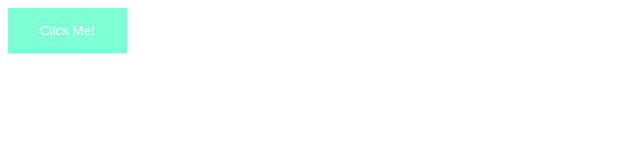
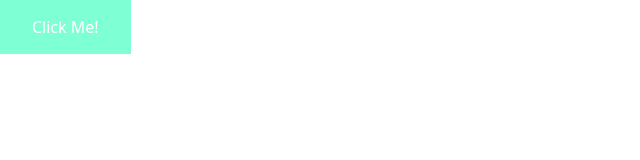
Before and after one commit to Mohak-Trivedi/hangmanGame, a React (Vite) app: page / in a window 1280 px wide. Shown: the top 160 px of the page, without its empty margins (0-640 px from the left). Built offline with nearby package versions, Linux system fonts and the light colour scheme.

Commit message:
instal and config tailwind css

```diff
--- a/package.json
+++ b/package.json
@@ -18,11 +18,14 @@
     "@types/react": "^18.3.3",
     "@types/react-dom": "^18.3.0",
     "@vitejs/plugin-react": "^4.3.1",
+    "autoprefixer": "^10.4.20",
     "eslint": "^9.9.0",
     "eslint-plugin-react": "^7.35.0",
     "eslint-plugin-react-hooks": "^5.1.0-rc.0",
     "eslint-plugin-react-refresh": "^0.4.9",
     "globals": "^15.9.0",
+    "postcss": "^8.4.47",
+    "tailwindcss": "^3.4.13",
     "vite": "^5.4.1"
   }
 }
--- a/src/index.css
+++ b/src/index.css
@@ -0,0 +1,3 @@
+@tailwind base;
+@tailwind components;
+@tailwind utilities;
--- /dev/null
+++ b/tailwind.config.js
@@ -0,0 +1,8 @@
+/** @type {import('tailwindcss').Config} */
+module.exports = {
+  content: ["./src/**/*.{html,js}"],
+  theme: {
+    extend: {},
+  },
+  plugins: [],
+};
```
Also changed, not shown: 1 other file (tests, documents, lock files or other folders).
